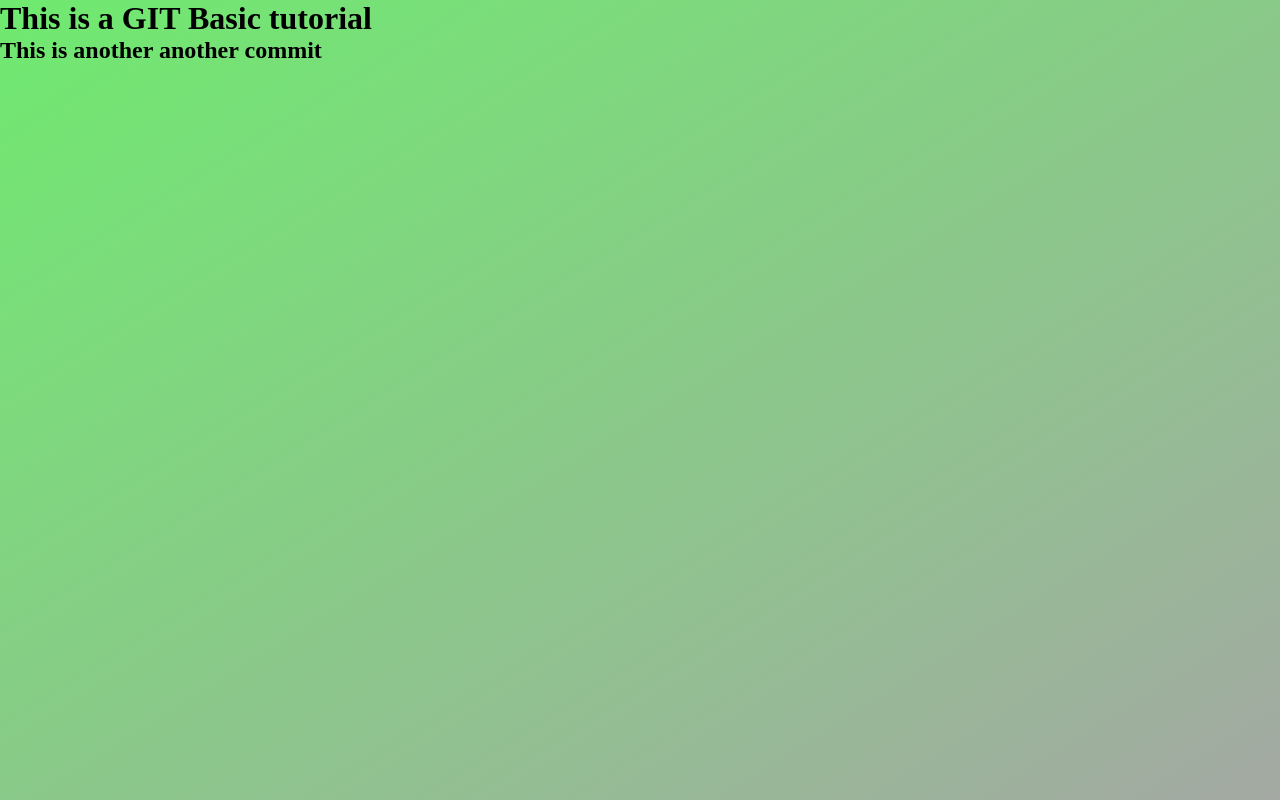
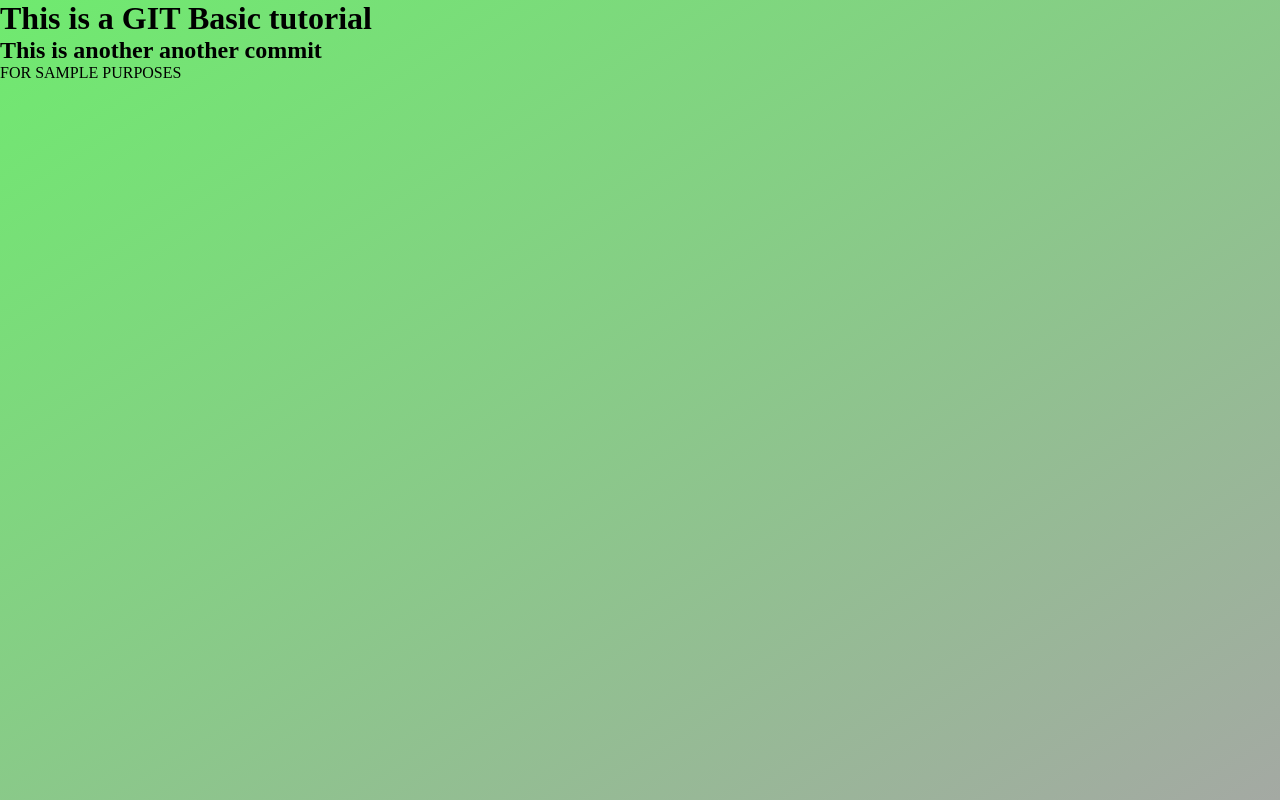
Before and after one commit to Leonar-ranoel/github-basics, a plain HTML site: page index.html in a window 1280 px wide. Drawn offline with Linux system fonts and the light colour scheme.

Commit message:
for sample purposes text

```diff
--- a/index.html
+++ b/index.html
@@ -11,5 +11,6 @@
 <body>
     <h1>This is a GIT Basic tutorial</h1>
     <h2>This is another another commit</h2>
+    <p>FOR SAMPLE PURPOSES</p>
 </body>
 </html>
```
